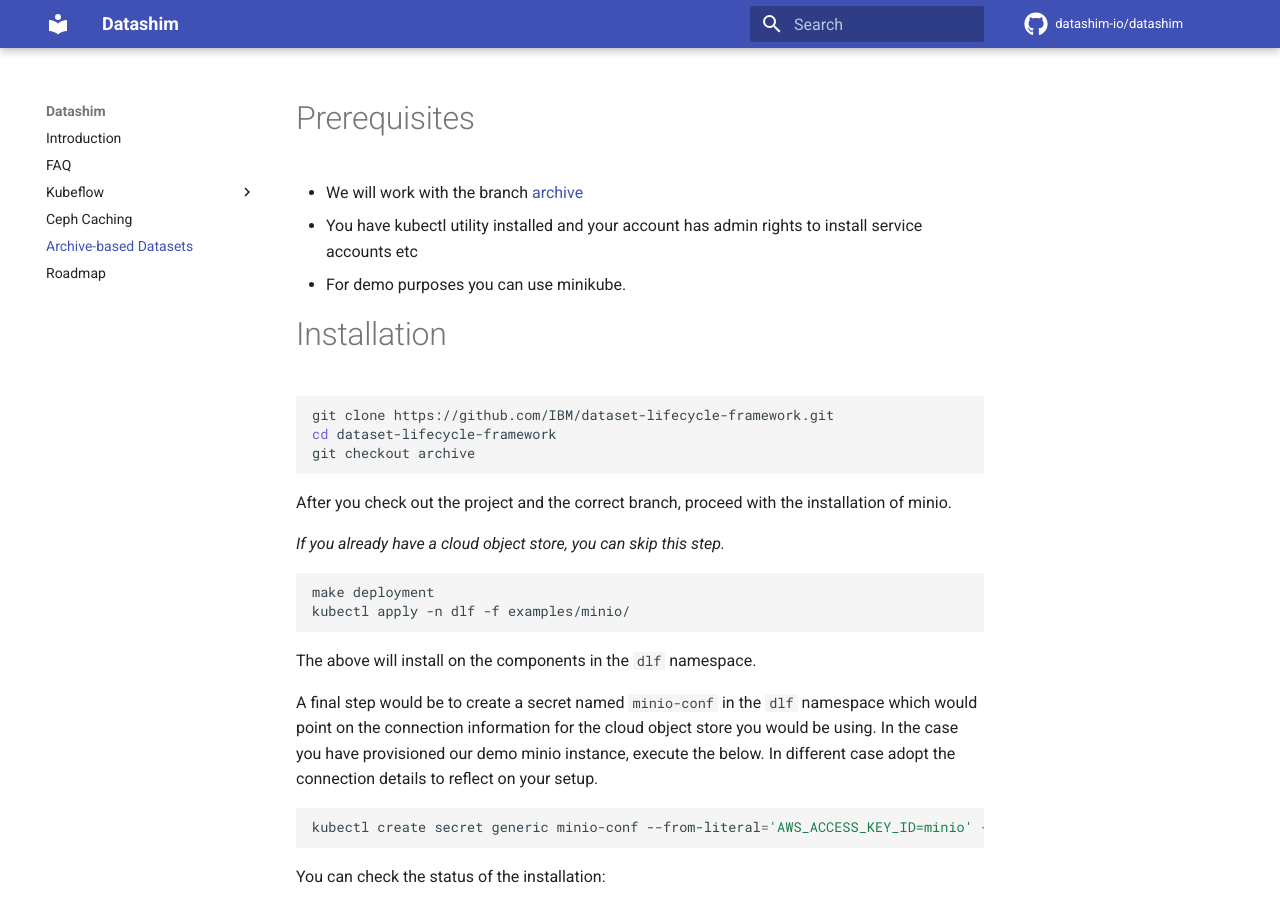
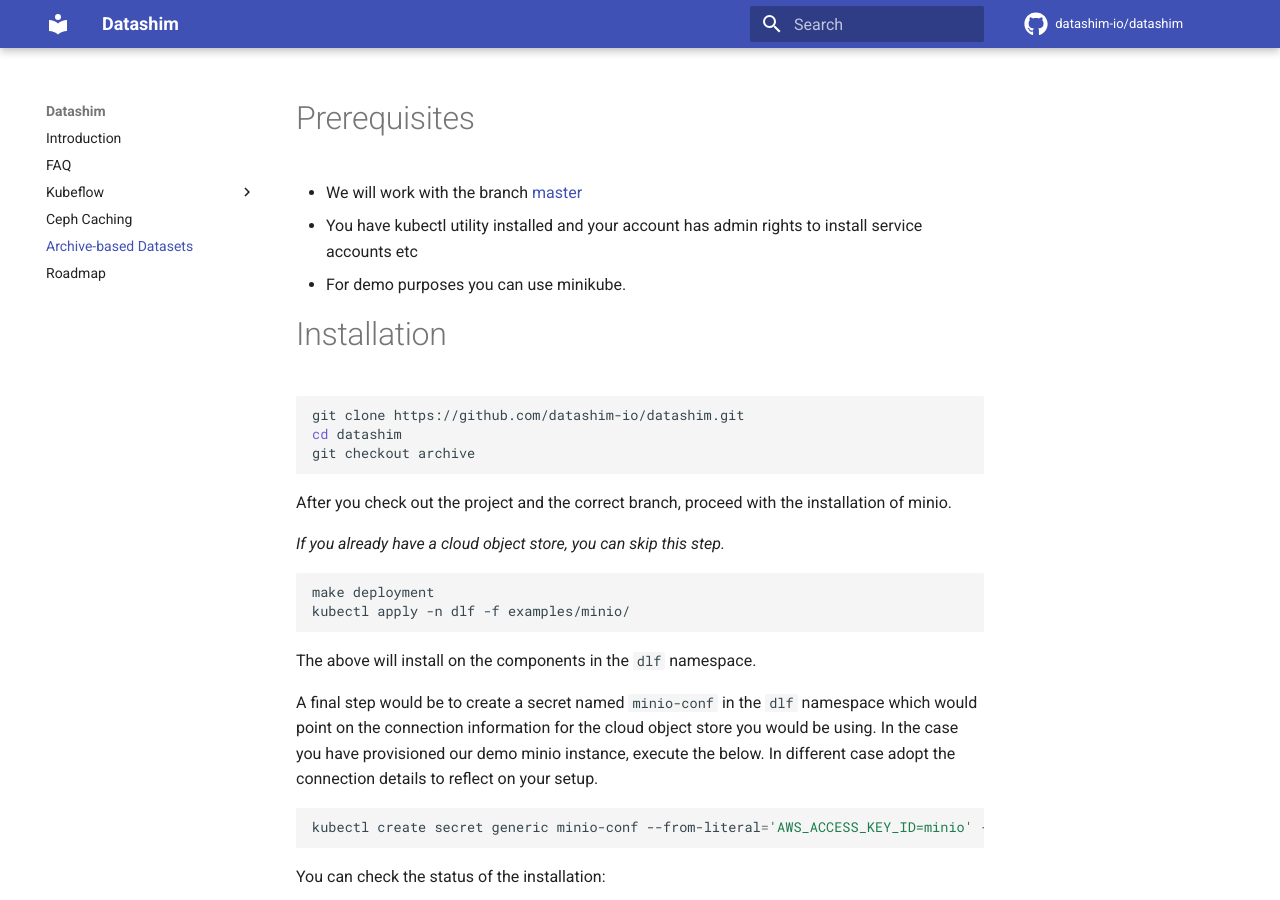
Before and after one commit to datashim-io/datashim, an MkDocs documentation site: the page built from docs/Archive-based-Datasets.md, in a window 1280 px wide and 900 px high. Built offline with MkDocs 1.6.1 and Material for MkDocs 9.7.7, drawn with Linux system fonts in a browser that asks for light colours; comment, search, counter and statistics services are not loaded.

Commit message:
Update archive instructions
Signed-off-by: tomcli <tommy.chaoping.li@ibm.com>

````diff
--- a/docs/Archive-based-Datasets.md
+++ b/docs/Archive-based-Datasets.md
@@ -1,13 +1,13 @@
 # Prerequisites
 
-* We will work with the branch [archive](https://github.com/IBM/dataset-lifecycle-framework/tree/archive)
+* We will work with the branch [master](https://github.com/datashim-io/datashim/tree/master)
 * You have kubectl utility installed and your account has admin rights to install service accounts etc
 * For demo purposes you can use minikube.
 
 # Installation
 ``` bash
-git clone https://github.com/IBM/dataset-lifecycle-framework.git
-cd dataset-lifecycle-framework
+git clone https://github.com/datashim-io/datashim.git
+cd datashim
 git checkout archive
 ```
 After you check out the project and the correct branch, proceed with the installation of minio.
````
